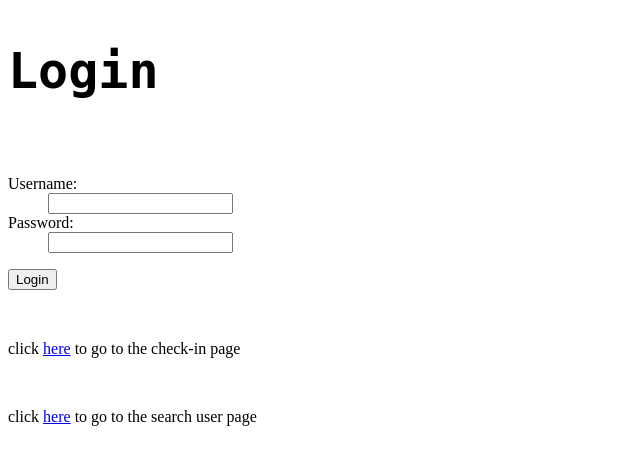
After one commit to fork-you-i-just-want-to-fork-my-stuff/Check-In-System, a Flask app: page /login in a window 1280 px wide. The commit adds this page. Shown: the top 465 px of the page, without its empty margins (0-640 px from the left). Run offline with Flask 2, Linux system fonts and the light colour scheme.

Commit message:
Added quemanagement and admin login

```diff
--- a/routes.py
+++ b/routes.py
@@ -1,26 +1,50 @@
-from flask import Flask, render_template
+from flask import *
 
 #assigning app to the Flask namespace
 app = Flask(__name__)
 
-# Routes anytime a user hits / as a link to take them home
 @app.route('/')
 def home():
+    """Routing for site homepage"""
     return render_template('home.html')
-
-# Routes anytime a user hits /welcome as a link to take them to the welcome page
 
 @app.route('/search')
 def search_user():
+    """Routing to a page where you can search users"""
     return render_template('search.html')
 
 @app.route('/check-in')
 def check_in():
+    """Routing to client check in page"""
     return render_template('check-in.html')
 
 @app.route('/queue')
 def queue():
+    """Routing to client view of the current client queue"""
     return render_template('queue.html')
+
+@app.route('/login', methods=['GET', 'POST'])
+def login():
+    """Defines how users login; uses HTTP get and post requests"""
+    error = None
+    if request.method == 'POST':
+        # TODO: Tie this to an admin database so that users and passwords can be managed properly
+
+        # NOTE: Change the 'admin' credentials here; this is user login validation
+        if request.form['username'] != 'admin' or request.form['password'] != 'admin':
+            error = 'Invalid credentials. Please try again'
+
+        #if login succeeds
+        else:
+            return redirect(url_for('queuemanagement'))
+
+    #first time viewing or refresh on failed login
+    return render_template('login.html', error = error)
+
+@app.route('/queuemanagement')
+def queuemanagement():
+    """Manager view of the client queue; has access to remove clients from queue"""
+    return render_template('queuemanagement.html')
 
 if __name__ == '__main__':
     app.run()
--- a/templates/home.html
+++ b/templates/home.html
@@ -52,6 +52,7 @@ background: #141414;
       <i class="fa fa-bars"></i>
     </a>
     <a href="/" class="w3-bar-item w3-button">Home</a>
+    <a href="/login" class="w3-bar-item w3-button w3-hide-small"><i class="fa fa-user"></i> Login</a>
     <a href="/check-in" class="w3-bar-item w3-button w3-hide-small"><i class="fa fa-user"></i> Check-in</a>
     <a href="/queue" class="w3-bar-item w3-button w3-hide-small"><i class="fa fa-th"></i> Queue</a>
     <a href="/search" class="w3-bar-item w3-button w3-hide-small"><i class="fa fa-envelope"></i> Search</a>
--- /dev/null
+++ b/templates/login.html
@@ -0,0 +1,28 @@
+{% extends "template.html" %}
+{% block content %}
+<style>
+    h2{font-family: monospace; font-size: 50px;}
+</style>
+    <div class="jumbo">
+        <h2>Login</h2>
+        {% if error %}
+            <p class=error><strong>Error:</strong> {{ error }}
+        {% endif %}
+        <br/>
+            <form action="" method=post>
+                <dl>
+                <dt>Username:
+                <dd><input type=text name=username value ="{{
+				request.form.username }}">
+                <dt>Password:
+                <dd><input type=password name=password>
+                </dl>
+                <p><input type=submit value=Login>
+            </form>
+
+        <br/>
+            <p>click <a href="/check-in">here</a> to go to the check-in page</p>
+        <br/>
+            <p>click <a href="/search">here</a> to go to the search user page</p>
+    </div>
+{% endblock %}
--- /dev/null
+++ b/templates/queuemanagement.html
@@ -0,0 +1,4 @@
+{% extends "template.html" %}
+{% block content %}
+<h2>Welcome to the queue management</h2>
+{% endblock %}
```
